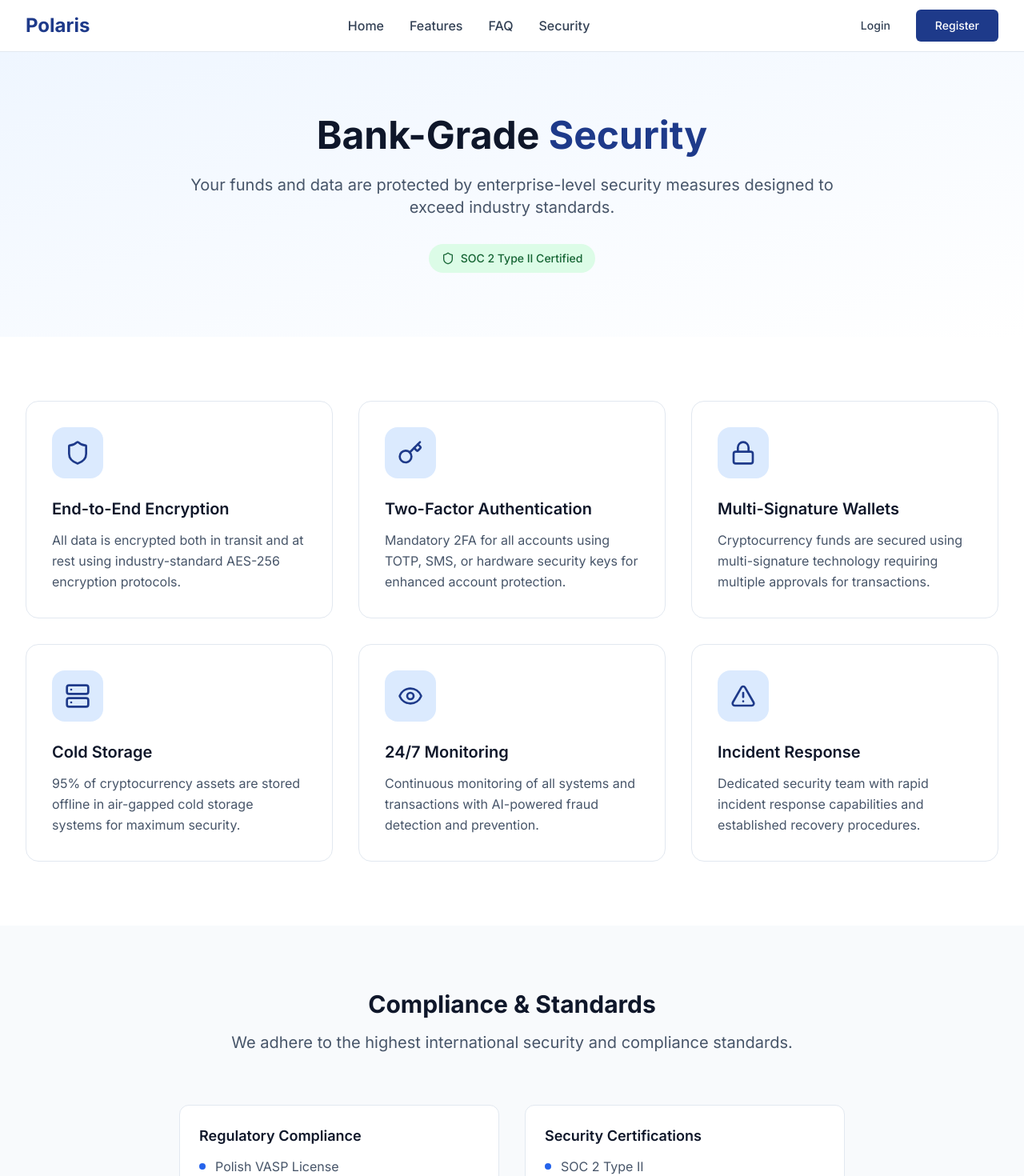
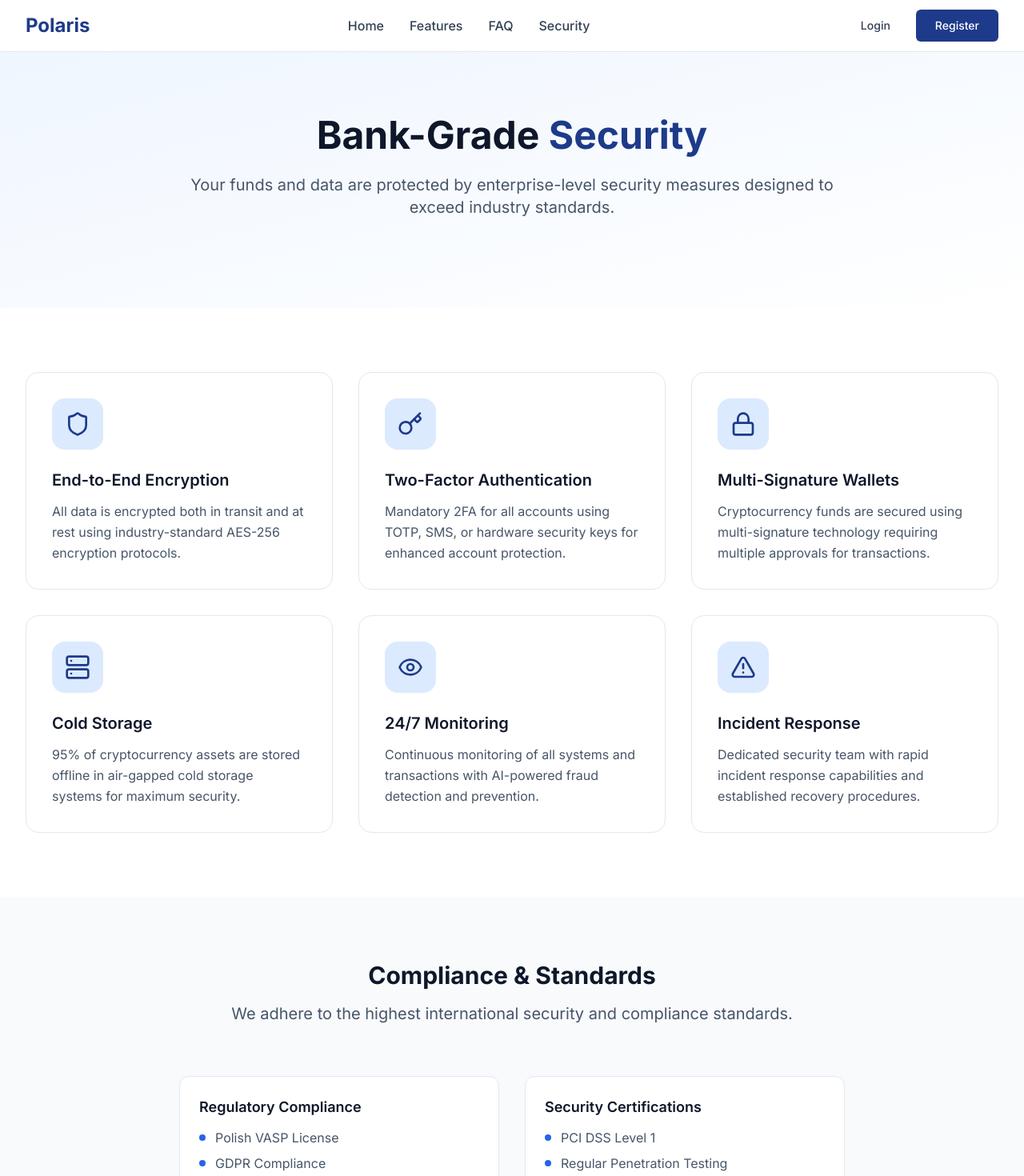
Before and after one commit to iabdulqadeer/polaris-crypto-gateway, a React (Vite) app: page /security in a window 1280 px wide. Shown: the top 1470 px of the page at 80% size. Built offline with nearby package versions, Linux system fonts and the light colour scheme.

Commit message:
Remove SOC 2 Type II badge from Security page
Removed the "SOC 2 Type II Certified" badge and all related references from the Security page, adjusting layout for visual balance.

```diff
--- a/src/pages/Security.tsx
+++ b/src/pages/Security.tsx
@@ -1,3 +1,4 @@
+
 import Header from '@/components/Header';
 import Footer from '@/components/Footer';
 import { Shield, Lock, Eye, AlertTriangle, Key, Server } from 'lucide-react';
@@ -50,10 +51,6 @@ const Security = () => {
             <p className="text-xl text-secondary-600 mb-8">
               Your funds and data are protected by enterprise-level security measures designed to exceed industry standards.
             </p>
-            <div className="inline-flex items-center px-4 py-2 bg-green-100 text-green-800 rounded-full text-sm font-medium">
-              <Shield className="w-4 h-4 mr-2" />
-              SOC 2 Type II Certified
-            </div>
           </div>
         </section>
 
@@ -103,7 +100,6 @@ const Security = () => {
               <div className="bg-white p-6 rounded-xl border border-secondary-200">
                 <h3 className="text-lg font-semibold text-secondary-900 mb-3">Security Certifications</h3>
                 <ul className="space-y-2 text-secondary-600">
-                  <li className="flex items-center"><div className="w-2 h-2 bg-primary-600 rounded-full mr-3"></div>SOC 2 Type II</li>
                   <li className="flex items-center"><div className="w-2 h-2 bg-primary-600 rounded-full mr-3"></div>PCI DSS Level 1</li>
                   <li className="flex items-center"><div className="w-2 h-2 bg-primary-600 rounded-full mr-3"></div>Regular Penetration Testing</li>
                 </ul>
```
